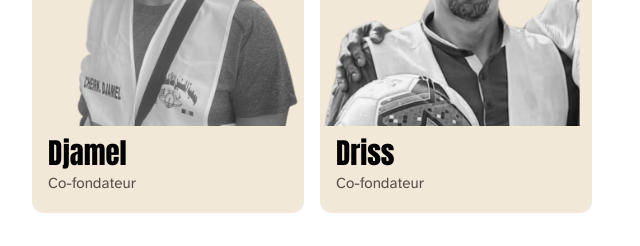
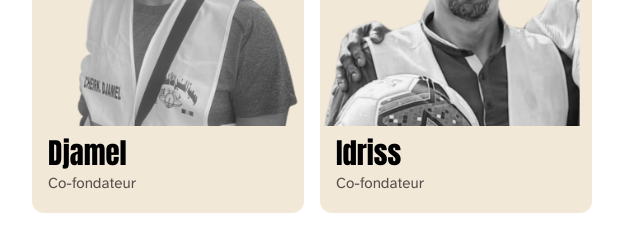
Before and after one commit to whiteshade15/coeurenaction, a plain HTML site: page index.html in a window 1280 px wide. Shown: the part 4740-4986 px from the top of the page, 640-1280 px from the left. Drawn offline with Linux system fonts and the light colour scheme.

Commit message:
Prénom du co-fondateur : Idriss
Co-Authored-By: Claude Opus 5.5 <noreply@anthropic.com>
Claude-Session: https://claude.ai/code/session_01SML29NNxSzP19yJe8K4xw7

```diff
--- a/index.html
+++ b/index.html
@@ -353,7 +353,7 @@ p{margin:0 0 1em;max-width:var(--mesure)}
       </div>
       <div class="fondateurs">
         <figure><img src="assets/fondateur-1.png" alt="Portrait de Djamel, co-fondateur, en gilet de l'association" loading="lazy" width="330" height="374"><figcaption><strong>Djamel</strong><span>Co-fondateur</span></figcaption></figure>
-        <figure><img src="assets/fondateur-3.png" alt="Portrait de Driss, co-fondateur, souriant sur le terrain" loading="lazy" width="330" height="374"><figcaption><strong>Driss</strong><span>Co-fondateur</span></figcaption></figure>
+        <figure><img src="assets/fondateur-3.png" alt="Portrait d'Idriss, co-fondateur, souriant sur le terrain" loading="lazy" width="330" height="374"><figcaption><strong>Idriss</strong><span>Co-fondateur</span></figcaption></figure>
       </div>
     </div>
   </section>
```
Also changed, not shown: v2/a-propos.html (+1 -1 lines).
